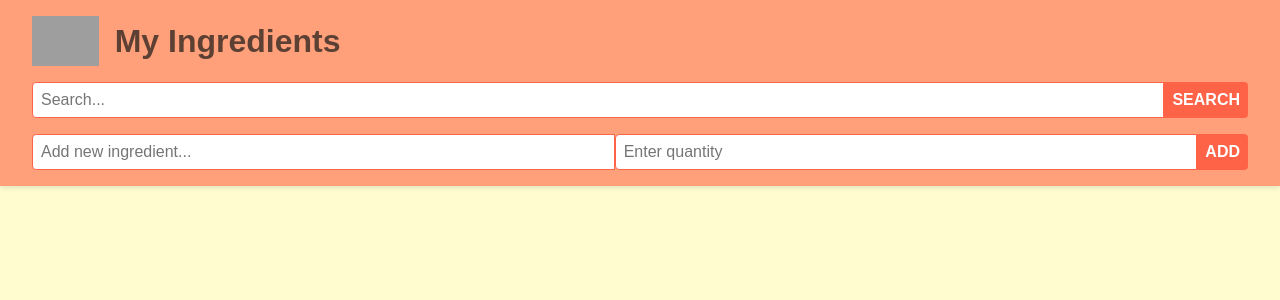
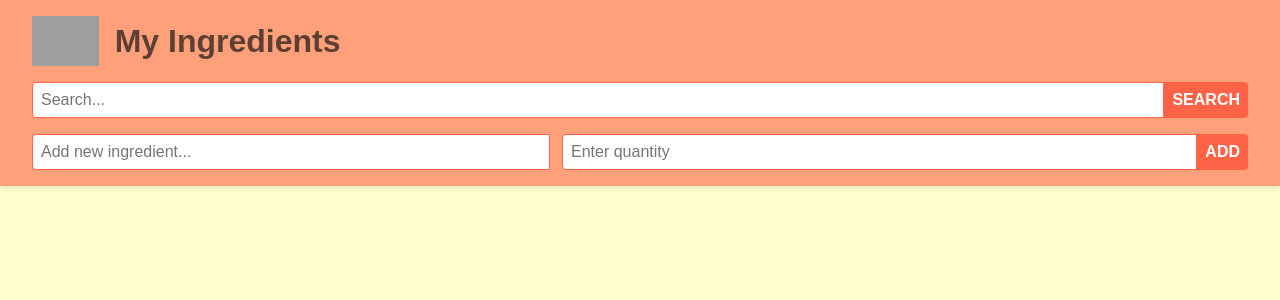
Before and after one commit to notdredre/RecipeTracker, a Flask app: template App/templates/ingredients.html in a window 1280 px wide. Shown: the top 300 px of the page. Run offline with Flask 3, Linux system fonts and the light colour scheme; the template is opened without the code that fills it, so the values that code supplies are empty; grey boxes are pictures that could not be loaded.

Commit message:
ingredients/css

```diff
--- a/App/static/ingredient.css
+++ b/App/static/ingredient.css
@@ -36,3 +36,18 @@
 .delete-button:hover {
     text-decoration: underline;
 }
+
+.add-form input[type="text"]:first-child {
+    flex: 2;
+    margin-right: 0.75rem;
+    max-width: 500px; /* adjust to your liking */
+}
+
+.add-form input[type="text"]:last-child {
+    flex: 1;
+    max-width: 150px; /* adjust to your liking */
+}
+
+.add-form button {
+    margin-left: 0rem;
+}
```
